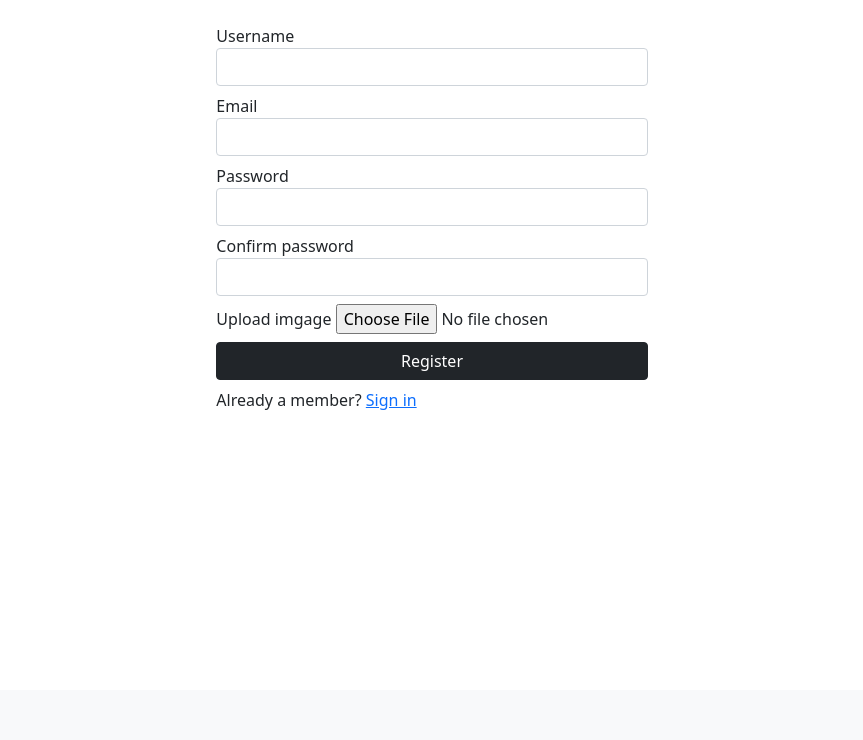
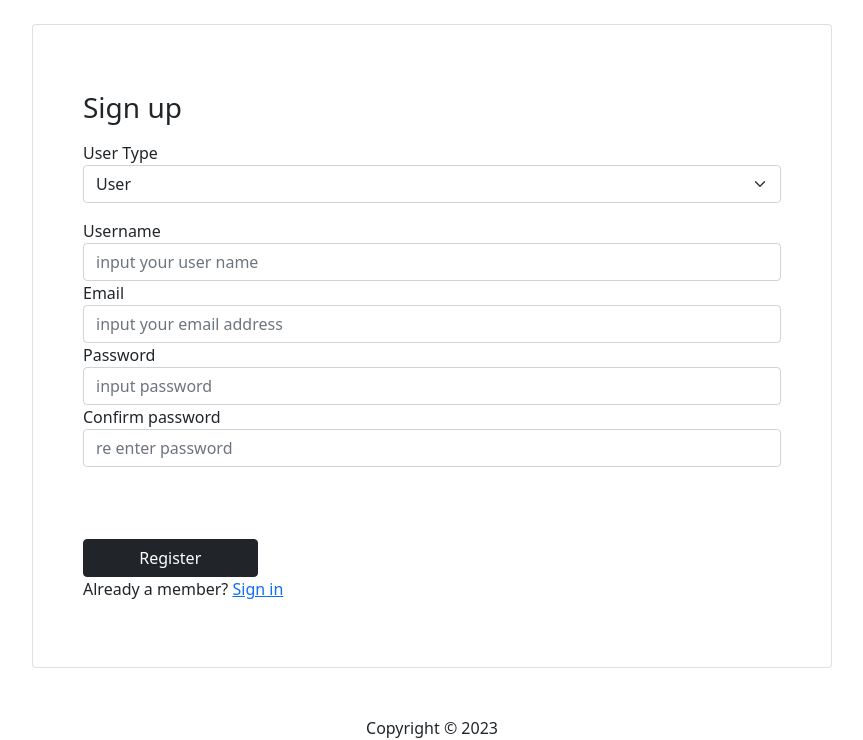
Before and after one commit to vishaka8755/quizapp, a PHP site: page /user.php in a window 1280 px wide. Shown: the part 110-850 px from the top of the page, without its empty margins (208-1071 px from the left). Before the commit the page ends 520 px from the top, so only its background shows below. Run offline with PHP 8.4, Linux system fonts and the light colour scheme.

Commit message:
admin user login implementation

```diff
--- a/firstpage.php
+++ b/firstpage.php
@@ -54,7 +54,7 @@ $number = (int)$_GET['n'];
         </div></br></br></br>
 
 
-        <input type = "submit" name= "submit" value="submit" class="btn btn-success"/>
+        <input type = "submit" name= "submit" value="next ->" class="btn btn-success"/>
         <input type = "hidden" name ="number" value=<?php echo $number; ?>"/>
 
 
--- a/server.php
+++ b/server.php
@@ -1,4 +1,4 @@
-<?php include './connection.php'; ?>
+<?php include 'connection.php'; ?>
 <?php session_start();?>
 <?php
 
@@ -16,6 +16,7 @@ $errors = array();
 if (isset($_POST['reg_user'])) {
   // receive all input values from the form
   $username = $_POST['username'];
+  $usertype = $_POST['usertype'];
   $email = $_POST['email'];
   $password_1 = $_POST['password_1'];
   $password_2 = $_POST['password_2'];
@@ -49,10 +50,12 @@ if (isset($_POST['reg_user'])) {
   if (count($errors) == 0) {
   	$password = ($password_1);//encrypt the password before saving in the database
 
-  	$query = "INSERT INTO users (username, email, password)
-  			  VALUES('$username', '$email', '$password')";
+  	$query = "INSERT INTO users (username, email, password,role)
+  			  VALUES('$username', '$email', '$password','$usertype')";
   	mysqli_query($conn, $query);
   	$_SESSION['username'] = $username;
+    $_SESSION['usertype'] = $usertype;
+
   	$_SESSION['success'] = "You are now logged in";
   	header('location:grade.php');
   }
@@ -62,7 +65,7 @@ if (isset($_POST['reg_user'])) {
 if (isset($_POST['login_user'])) {
   $username = $_POST['username'];
   $password = $_POST['password'];
-
+  $usertype = $_POST['usertype'];
   if (empty($username)) {
   	array_push($errors, "Username is required");
   }
@@ -72,10 +75,11 @@ if (isset($_POST['login_user'])) {
 
   if (count($errors) == 0) {
   	$password = ($password);
-  	$query = "SELECT * FROM users WHERE username='$username' AND password='$password'";
+  	$query = "SELECT * FROM users WHERE username='$username'AND role ='$usertype' AND password='$password'";
   	$results = mysqli_query($conn, $query);
   	if (mysqli_num_rows($results) == 1) {
   	  $_SESSION['username'] = $username;
+      $_SESSION['usertype'] = $usertype;
   	  $_SESSION['success'] = "You are now logged in";
   	  header('location: grade.php');
   	}else {
--- a/sub/header1.php
+++ b/sub/header1.php
@@ -1,12 +1,14 @@
-<?php include './connection.php'; ?>
+<?php include 'connection.php'; ?>
 
 <!DOCTYPE html>
 <html lang="en">
 <head>
+<link href="https://cdn.jsdelivr.net/npm/bootstrap@5.0.2/dist/css/bootstrap.min.css" rel="stylesheet" integrity="sha384-EVSTQN3/azprG1Anm3QDgpJLIm9Nao0Yz1ztcQTwFspd3yD65VohhpuuCOmLASjC" crossorigin="anonymous">
   <meta charset="UTF-8">
   <meta http-equiv="X-UA-Compatible" content="IE=edge">
   <meta name="viewport" content="width=device-width, initial-scale=1.0">
-  <link href="https://cdn.jsdelivr.net/npm/bootstrap@5.0.2/dist/css/bootstrap.min.css" rel="stylesheet" integrity="sha384-EVSTQN3/azprG1Anm3QDgpJLIm9Nao0Yz1ztcQTwFspd3yD65VohhpuuCOmLASjC" crossorigin="anonymous">
+
+
   <title>QUIZZES</title>
 </head>
 <body>
@@ -31,21 +33,20 @@
 
 
           <li class="nav-item">
-            <a class="nav-link" href="/Php_tutorials\goldq\login.php">login</a>
+            <a class="nav-link" href="login.php">login</a>
           </li>
 
 
 
           <li class="nav-item">
-            <a class="nav-link" href="/Php_tutorials\goldq\user.php">signup</a>
+            <a class="nav-link" href="user.php">signup</a>
           </li>
           <li class="nav-item">
-            <a class="nav-link" href="/Php_tutorials\goldq\login.php">logout</a>
+            <a class="nav-link" href="login.php">logout</a>
           </li>
 
       </div>
   </div>
 </nav>
-
 <main>
-  <div class="container d-flex flex-column align-items-center">
+<div class="container d-flex flex-column align-items-center">
--- a/sub/headerfinal.php
+++ b/sub/headerfinal.php
@@ -30,7 +30,7 @@
           <li class="nav-item"><span class="badge badge rounded-pill bg-success"><h6> <?php echo $_SESSION['username'];?></h6></span></li>
           <li class="nav-item">
 
-            <a class="nav-link" href="/Php_tutorials\goldq\login.php" style="color: red;">logout</a>
+            <a class="nav-link" href="login.php" style="color: red;">logout</a>
           </li>
         </ul>
       </div>
--- a/user.php
+++ b/user.php
@@ -10,38 +10,58 @@
 <?php  endif ?>
 
 
-  <form method="post" action="user.php">
+<div class="card Basic card text-black " style="width:800px; padding :50px; ">
 
-  	<div class="form-label">
-  	  <label>Username</label>
-  	  <input type="text" class="form-control" name= "username" >
-  	</div>
-  	<div class="form-label">
-  	  <label>Email</label>
-  	  <input type="email" class="form-control" name="email" >
-  	</div>
-  	<div class="form-label">
-  	  <label>Password</label>
-  	  <input type="password" class="form-control" name="password_1">
-  	</div>
-  	<div class="form-label">
-  	  <label>Confirm password</label>
-  	  <input type="password" class="form-control" name="password_2">
-  	</div>
+<form   method="post" action="user.php">
 
-      <div class="form-label">
-  	  <label>Upload imgage</label>
-  	<input type="file" id="img" name="img" accept="image/*">
-  	</div>
+<p>
+  		<h3>Sign up</h3>
+  	</p>
 
-  	<div class="form-label">
-  	  <button type="submit" class="btn btn-dark w-100" name="reg_user">Register</button>
-  	</div>
+
+  		<label >User Type </label>
+
+	  <select  class="form-select mb-3" name="usertype" aria-label="Default select example">
+     <option selected value="user">User</option></select>
+
+
+	 <div class="form-group form-group-lg">
+  	  <label >Username</label>
+  	  <div class = "col-xs-1">
+	  <input type="text"  class="form-control input-sm "name= "username" id="inputname" placeholder="input your user name">
+  	</div></div>
+
+
+  	<div class="form-group form-group-lg">
+  	  <label >Email</label>
+		<div class = "col-xs-1">
+  	  <input type="email" class="form-control input-sm " name="email" id="inputemail"placeholder="input your email address" >
+  	</div></div>
+
+
+
+
+  	<div class="form-group form-group-lg">
+  	  <label for ="inputpassword" class="control-label col-xs-1">Password</label>
+		<div class = "col-xs-1">
+  	  <input type="password" class="form-control input-sm " name="password_1" id="inputpassword" placeholder="input password">
+		</div></div>
+
+  	<div class="form-group form-group-lg">
+  	  <label for =id="inpupassword" class="control-label col-xs-1">Confirm password</label>
+		<div class = "col-xs-1">
+  	  <input type="password" class="form-control input-sm " name="password_2" id="inpupassword" placeholder="re enter password">
+  	</div></div></br></br></br>
+
+
+
+  	  <button type="submit" class="btn btn-dark w-25" name="reg_user">Register</button>
+
 
   	<p>
   		Already a member? <a href="login.php">Sign in</a>
   	</p>
 
-  </form>
-</body>
-</html>
+  </form></div>
+
+  <?php include 'sub/footer.php'; ?>
```
Also changed, not shown: login.php (+11 -0 lines), sub/header.php (+17 -8 lines).
